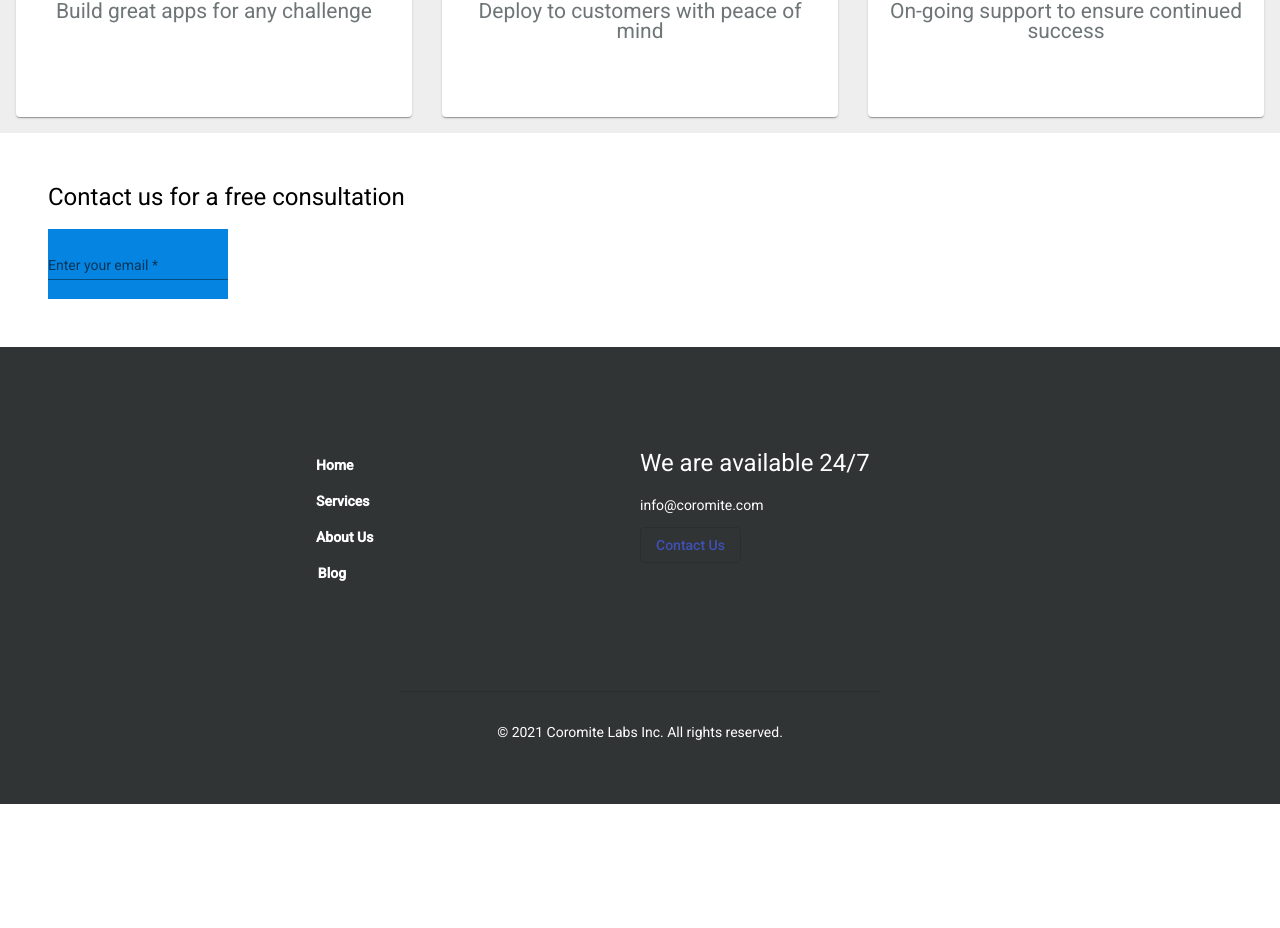
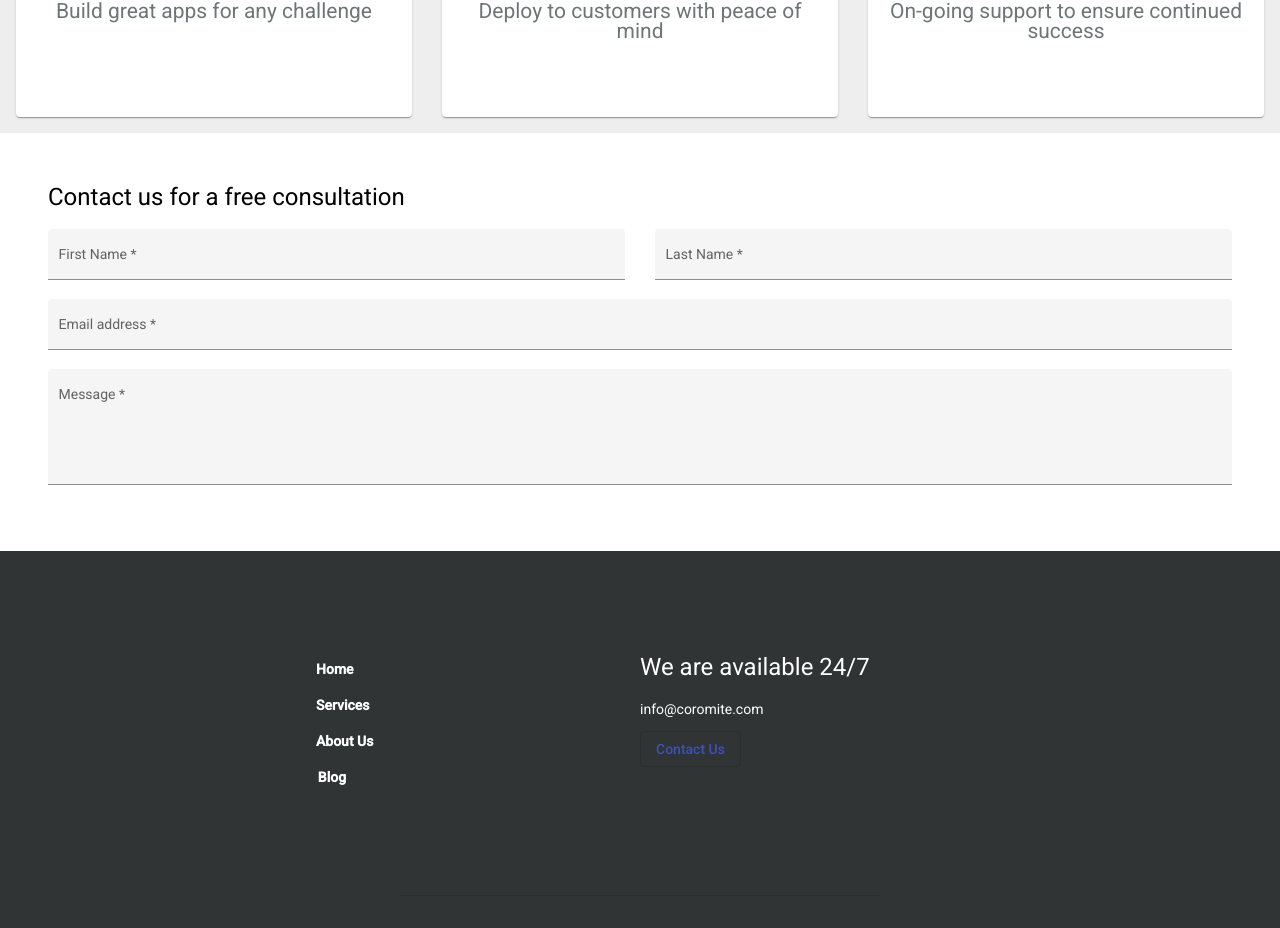
Before and after one commit to javier-munster/coromite-homepage, an Angular app: page / in a window 1280 px wide. Shown: the part 1020-1948 px from the top of the page. Before the commit the page ends 1824 px from the top, so only its background shows below. Built offline with nearby package versions, Linux system fonts and the light colour scheme.

Commit message:
new: added forms for contact us inline
- Currently they have no functionality

```diff
--- a/src/app/components/contact-inline/contact-inline.component.html
+++ b/src/app/components/contact-inline/contact-inline.component.html
@@ -1,8 +1,26 @@
-<div fxFlex="column" class="contact-inline-div">
-    <h1>Contact us for a free consultation</h1>
-    <mat-form-field appearance="standard" color="primary">
-        <mat-label>Enter your email</mat-label>
-        <input matInput placeholder="name@example.com" [formControl]="email" required>
-        <mat-error *ngIf="email.invalid">{{getErrorMessage()}}</mat-error>
-    </mat-form-field>
+<div fxLayout="column" class="contact-inline-div">
+    <h1 fxLayout="row">Contact us for a free consultation</h1>
+    <div fxLayout="row" fxLayoutGap="30px" fxFlex="100">
+        <mat-form-field fxFlex="50" class="mat-form-field" appearance="fill">
+            <mat-label>First Name</mat-label>
+            <input matInput placeholder="John" [formControl]="firstName" required>
+        </mat-form-field>
+        <mat-form-field fxFlex="50" class="mat-form-field" appearance="fill">
+            <mat-label>Last Name</mat-label>
+            <input matInput placeholder="Doe" [formControl]="lastName" required>
+        </mat-form-field>
+    </div>
+    <div fxLayout="row" fxLayoutGap="30px" fxFlex="100">
+        <mat-form-field fxFlex="100" class="mat-form-field" appearance="fill">
+            <mat-label>Email address</mat-label>
+            <input matInput placeholder="john.doe@example.com" [formControl]="email" required>
+            <mat-error *ngIf="email.invalid">{{getErrorMessage()}}</mat-error>
+        </mat-form-field>
+    </div>
+    <div fxLayout="row" fxLayoutGap="30px" fxFlex="100">
+        <mat-form-field fxFlex="100" class="mat-form-field" appearance="fill">
+            <mat-label>Message</mat-label>
+            <textarea matInput cdkTextareaAutosize #autosize="cdkTextareaAutosize" cdkAutosizeMinRows="5" cdkAutosizeMaxRows="10" required [formControl]="message"></textarea>
+        </mat-form-field>
+    </div>
 </div>
--- a/src/app/components/contact-inline/contact-inline.component.ts
+++ b/src/app/components/contact-inline/contact-inline.component.ts
@@ -8,6 +8,9 @@ import { FormControl, Validators } from "@angular/forms";
 })
 export class ContactInlineComponent implements OnInit {
     email = new FormControl("", [ Validators.required, Validators.email ]);
+    firstName = new FormControl("", [ Validators.required ]);
+    lastName = new FormControl("", [ Validators.required ]);
+    message = new FormControl("", [ Validators.required ]);
 
     constructor() { }
 
@@ -15,10 +18,7 @@ export class ContactInlineComponent implements OnInit {
     }
 
     getErrorMessage() {
-        if (this.email.hasError("required")) {
-            return "You must enter a value";
-        }
-
+        return this.email.hasError("required") ? "You must enter a value" : "";
         return this.email.hasError("email") ? "Not a valid email" : "";
     }
 }
--- a/src/app/components/navbar/navbar.component.css
+++ b/src/app/components/navbar/navbar.component.css
@@ -39,3 +39,7 @@
     border-bottom: 1px solid rgba(0, 0, 0, 0.1);
     background-color: #FFFFFF;
 }
+
+.mat-form-field {
+    background: #FFFFFF !important
+}
--- a/src/styles.css
+++ b/src/styles.css
@@ -10,10 +10,11 @@ body {
     font-family: Roboto, "Helvetica Neue", sans-serif;
 }
 
-.mat-primary {
+
+/* .mat-primary {
     background: #0585e1;
     color: #FFFFFF;
-}
+} */
 
 .mat-accent {
     background: #CBE432;
```
